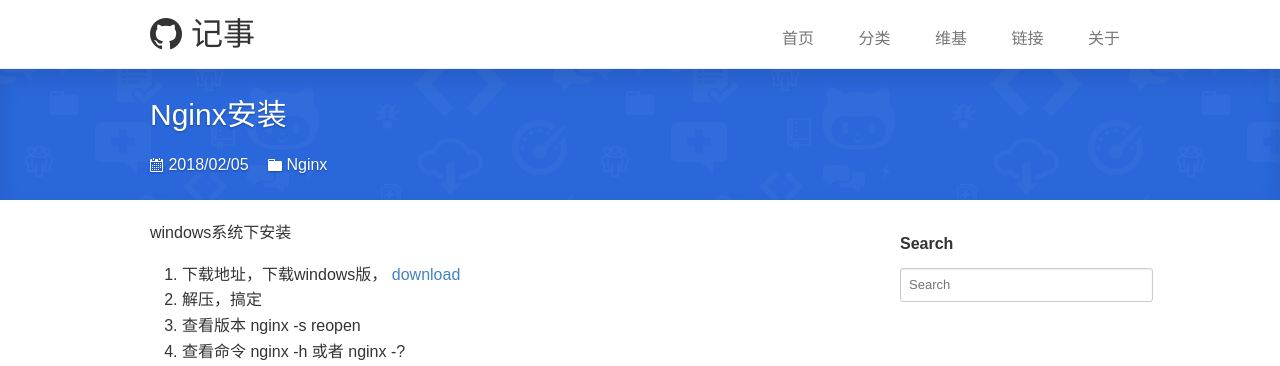
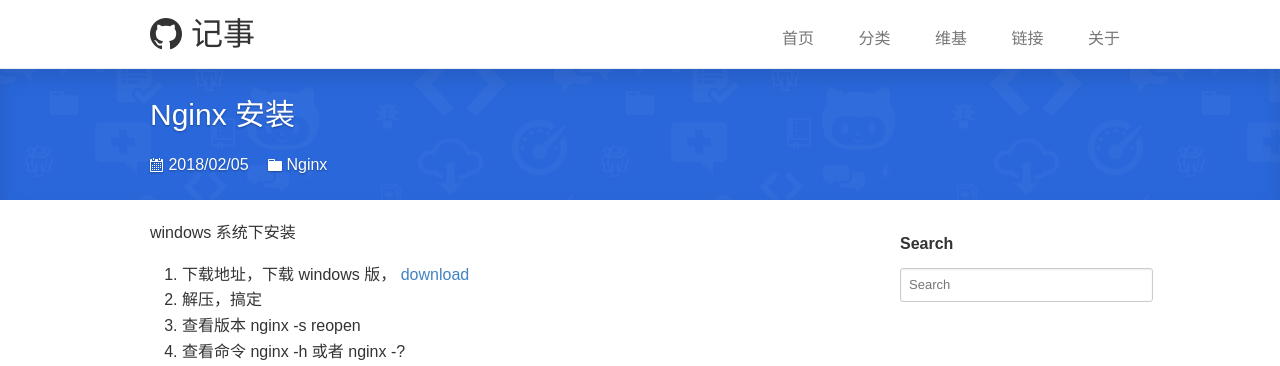
Before and after one commit to wang-xiaonan/wang-xiaonan.github.io, a Jekyll site: the page built from _posts/Nginx/2018-02-05-nginx-install.md, in a window 1280 px wide. Shown: the top 366 px of the page. Built offline with Jekyll 4.4.1, drawn with Linux system fonts in a browser that asks for light colours.

```diff
--- a/_posts/Nginx/2018-02-05-Nginx安装.md
+++ b/_posts/Nginx/2018-02-05-nginx-install.md
@@ -1,14 +1,14 @@
 ---
 layout: post
-title: Nginx安装
+title: Nginx 安装
 categories: Nginx
 description: Windows 下使用 Nginx
-keywords: Nginx, nginx, nginx安装
+keywords: Nginx, nginx, nginx 安装
 ---
 
-windows系统下安装
+windows 系统下安装
 
-1. 下载地址，下载windows版， [download](http://nginx.org/en/download.html)
+1. 下载地址，下载 windows 版， [download](http://nginx.org/en/download.html)
 2. 解压，搞定
 3. 查看版本 nginx -s reopen
 4. 查看命令 nginx -h 或者 nginx -?
```
Also changed, not shown: _posts/Spring/2018-02-07-no-class-def-found-error.md (+3 -3 lines), _posts/Vue/2018-02-07-chromedriver.md (+3 -3 lines).
